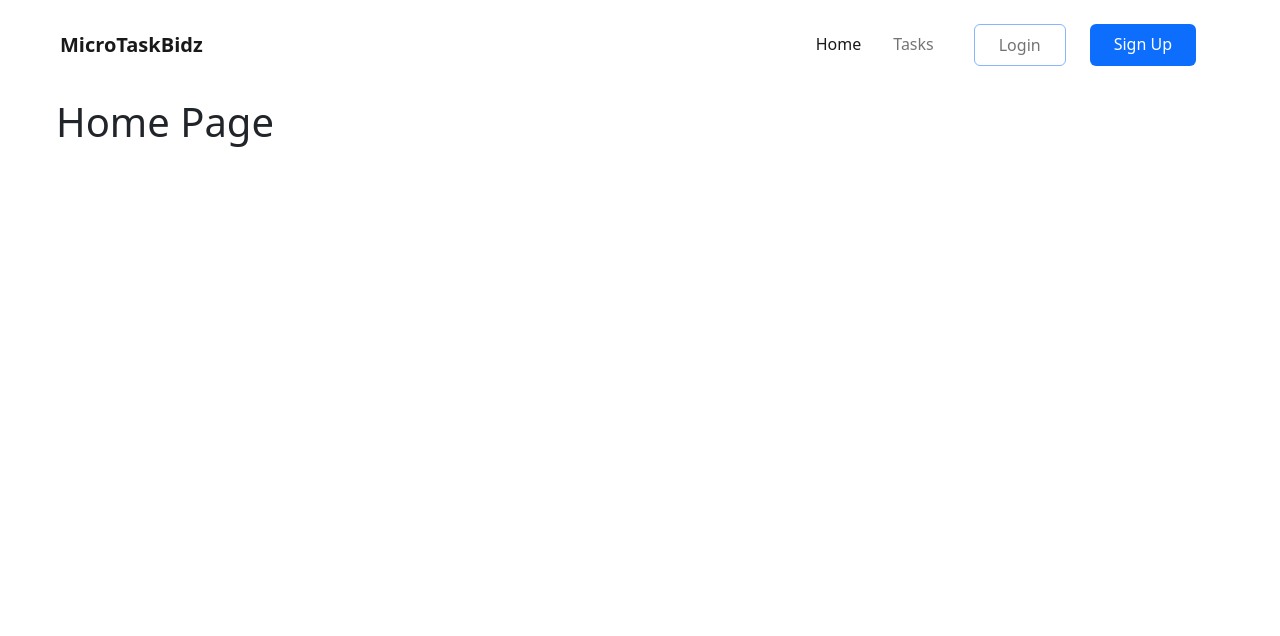
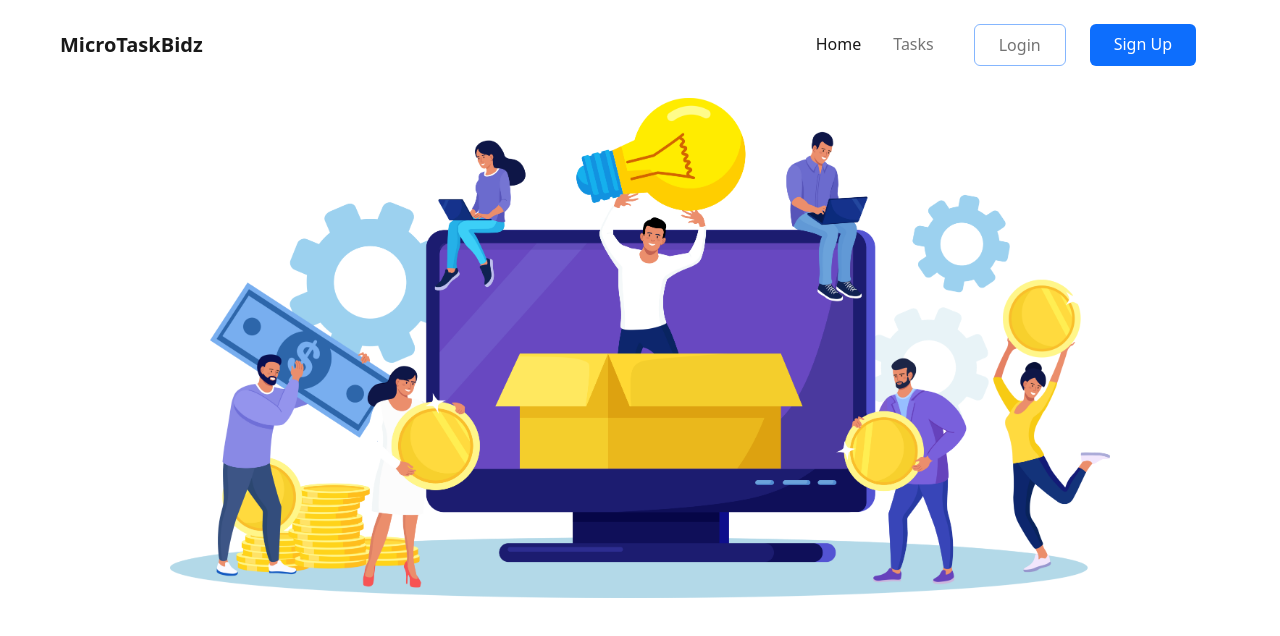
Before and after one commit to nayeem-bd/microtaskbidz-web, a React (Create React App) app: page / in a window 1280 px wide. Shown: the top 636 px of the page. Built offline with nearby package versions, Linux system fonts and the light colour scheme.

Commit message:
updated home page

```diff
--- a/src/components/Home.jsx
+++ b/src/components/Home.jsx
@@ -1,7 +1,17 @@
-import React from 'react';
+import React from "react";
+import homeCover from "../img/HomeCover.png";
 
 const Home = () => {
-    return ( <h1>Home Page</h1> );
-}
+    return (
+        <div className='d-flex justify-content-center'>
+            <img
+                src={homeCover}
+                alt='cover'
+                className='img-fluid'
+                style={{ height: 500 }}
+            />
+        </div>
+    );
+};
 
 export default Home;
```
Also changed, not shown: src/img/HomeCover.png (added).
